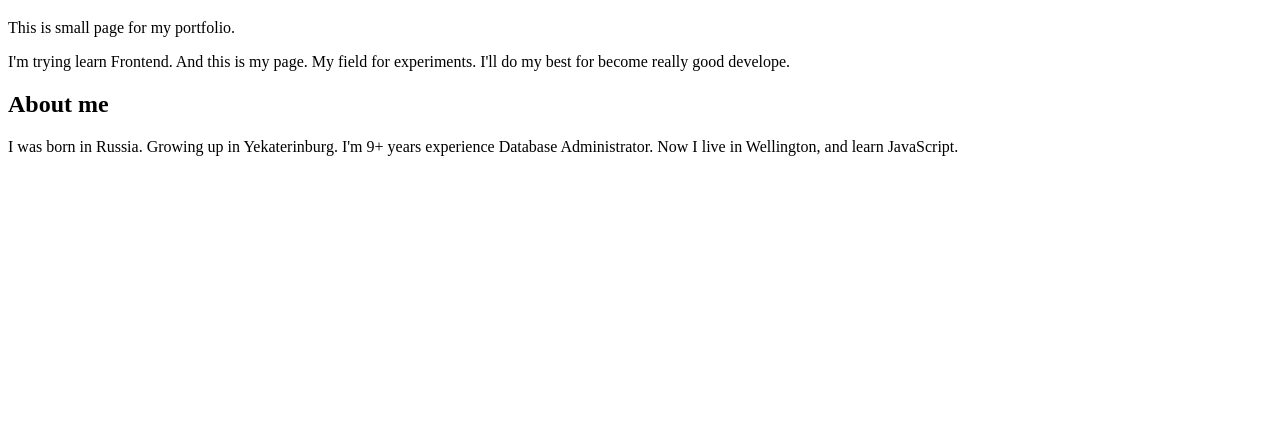
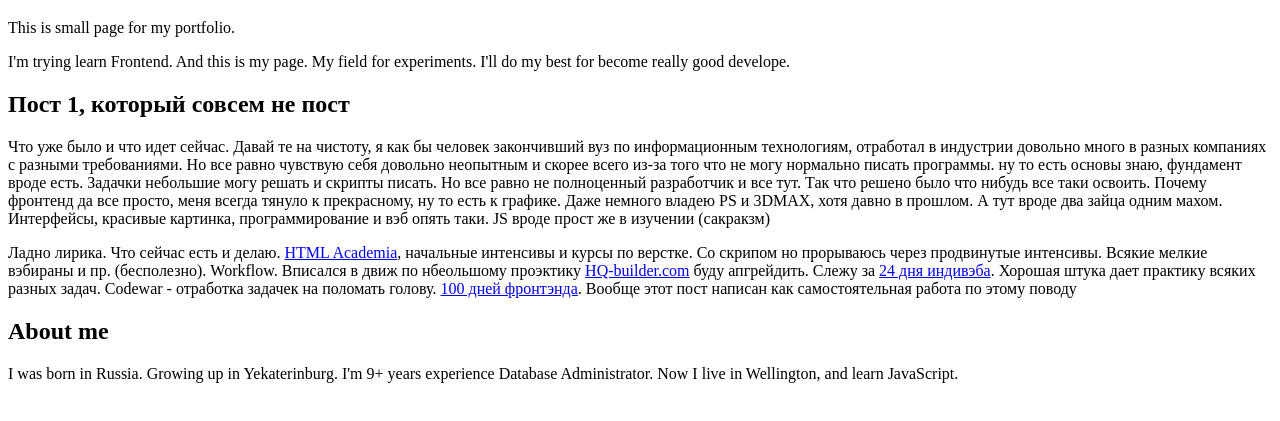
Before and after one commit to SadEdRoot/sadedroot.github.io, a plain HTML site: page index.html in a window 1280 px wide. Shown: the part 61-482 px from the top of the page. Drawn offline with Linux system fonts and the light colour scheme.

Commit message:
add post1
try link and post

```diff
--- a/index.html
+++ b/index.html
@@ -9,6 +9,11 @@
 <p>This is small page for my portfolio.</p>
 <p>I'm trying learn Frontend. And this is my page. My field for experiments. I'll do my best for become really good develope.
 </p>
+<article>
+  <h2>Пост 1, который совсем не пост</h2>
+  <p>Что уже было и что идет сейчас. Давай те на чистоту, я как бы человек закончивший вуз по информационным технологиям, отработал в индустрии довольно много в разных компаниях с разными требованиями. Но все равно чувствую себя довольно неопытным и скорее всего из-за того что не могу нормально писать программы. ну то есть основы знаю, фундамент вроде есть. Задачки небольшие могу решать и скрипты писать. Но все равно не полноценный разработчик и все тут. Так что решено было что нибудь все таки освоить. Почему фронтенд да все просто, меня всегда тянуло к прекрасному, ну то есть к графике. Даже немного владею PS и 3DMAX, хотя давно в прошлом. А тут вроде два зайца одним махом. Интерфейсы, красивые картинка, программирование и вэб опять таки. JS вроде прост же в изучении (сакракзм)</p>
+  <p>Ладно лирика. Что сейчас есть и делаю. <a href=".htmlacademy.ru">HTML Academia</a>, начальные интенсивы и курсы по верстке. Со скрипом но прорываюсь через продвинутые интенсивы. Всякие мелкие вэбираны и пр. (бесполезно). Workflow. Вписался в движ по нбеольшому проэктику <a href="hq-builder.com">HQ-builder.com</a> буду апгрейдить. Слежу за <a href="https://marinintim.com/2019/indieweb/">24 дня индивэба</a>. Хорошая штука дает практику всяких разных задач. Codewar - отработка задачек на поломать голову. <a href="https://github.com/nas5w/100-days-of-code-frontend/blob/master/README.md#html">100 дней фронтэнда</a>. Вообще этот пост написан как самостоятельная работа по этому поводу</p>
+</article>
 <h2>About me</h2>
 <article>I was born in Russia. Growing up in Yekaterinburg. I'm 9+ years experience Database Administrator. Now I live in Wellington, and learn JavaScript.</article>
 </body>
```
